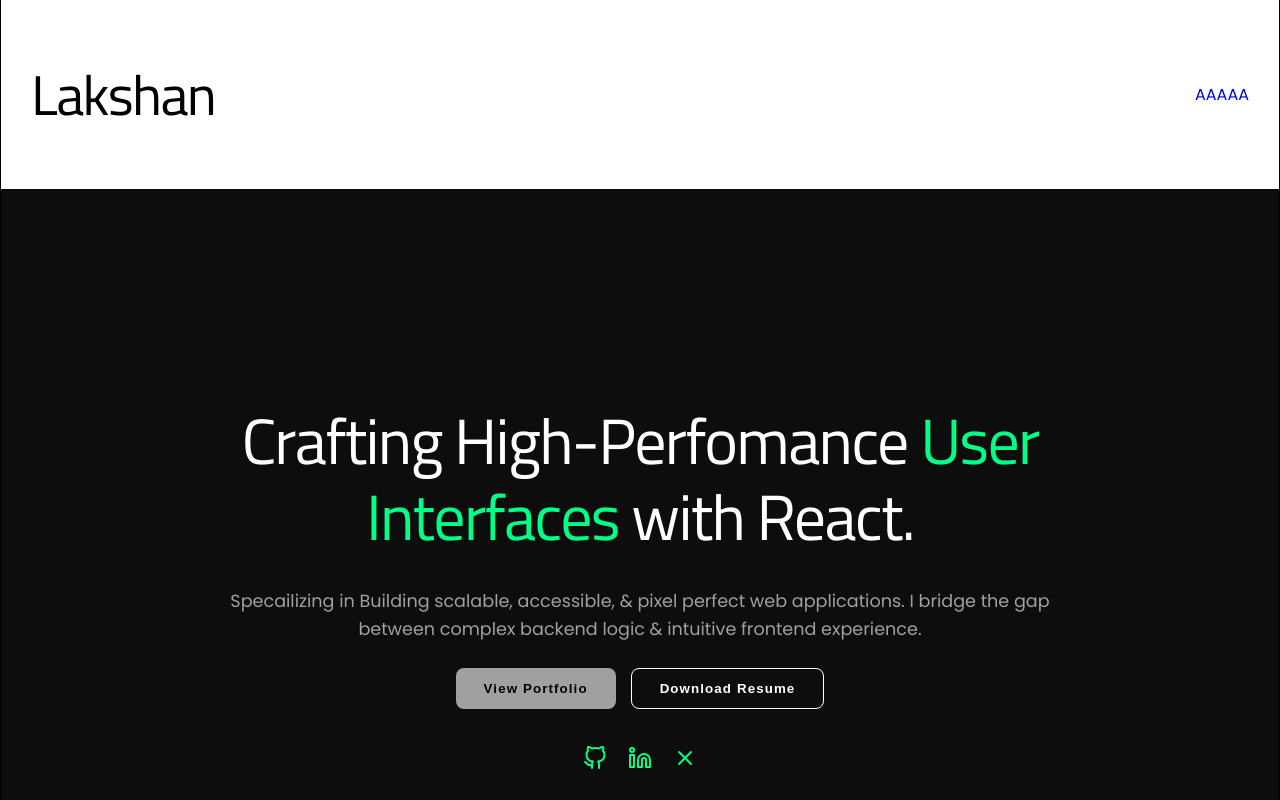
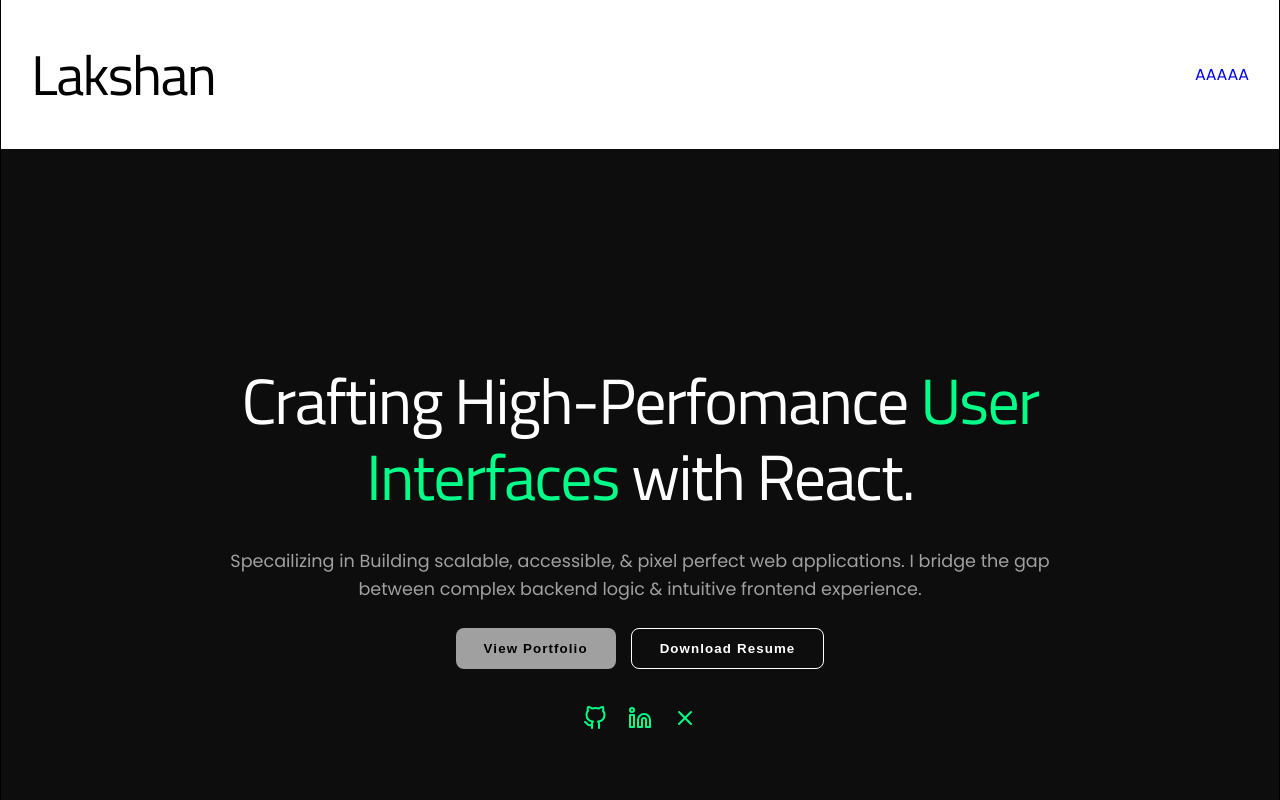
Before and after one commit to lakshan-beast/My-Portfolio, a React (Vite) app: page / in a window 1280 px wide. Shown: the top 800 px of the page. Built offline with nearby package versions, Linux system fonts and the light colour scheme.

Commit message:
header navbar style

```diff
--- a/src/styles/layout/_header.scss
+++ b/src/styles/layout/_header.scss
@@ -1,5 +1,5 @@
 .navbar {
-  padding: 20px 30px;
+  padding: 0px 30px;
   //   height: 70px;
 
   &__container {
@@ -7,5 +7,6 @@
     flex-direction: row;
     justify-content: space-between;
     align-items: center;
+    border-radius: 0 0 6px 6px;
   }
 }
```
